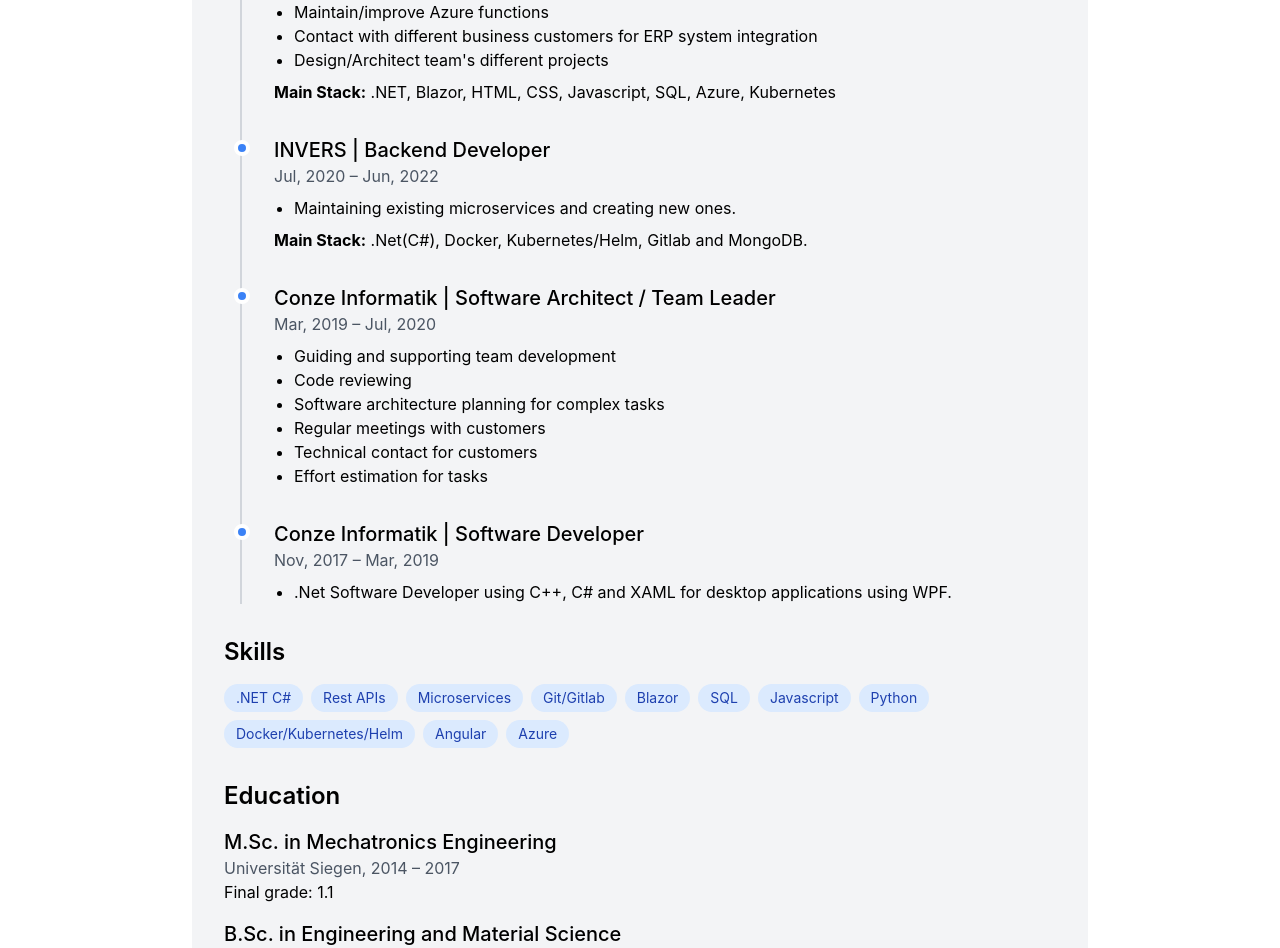
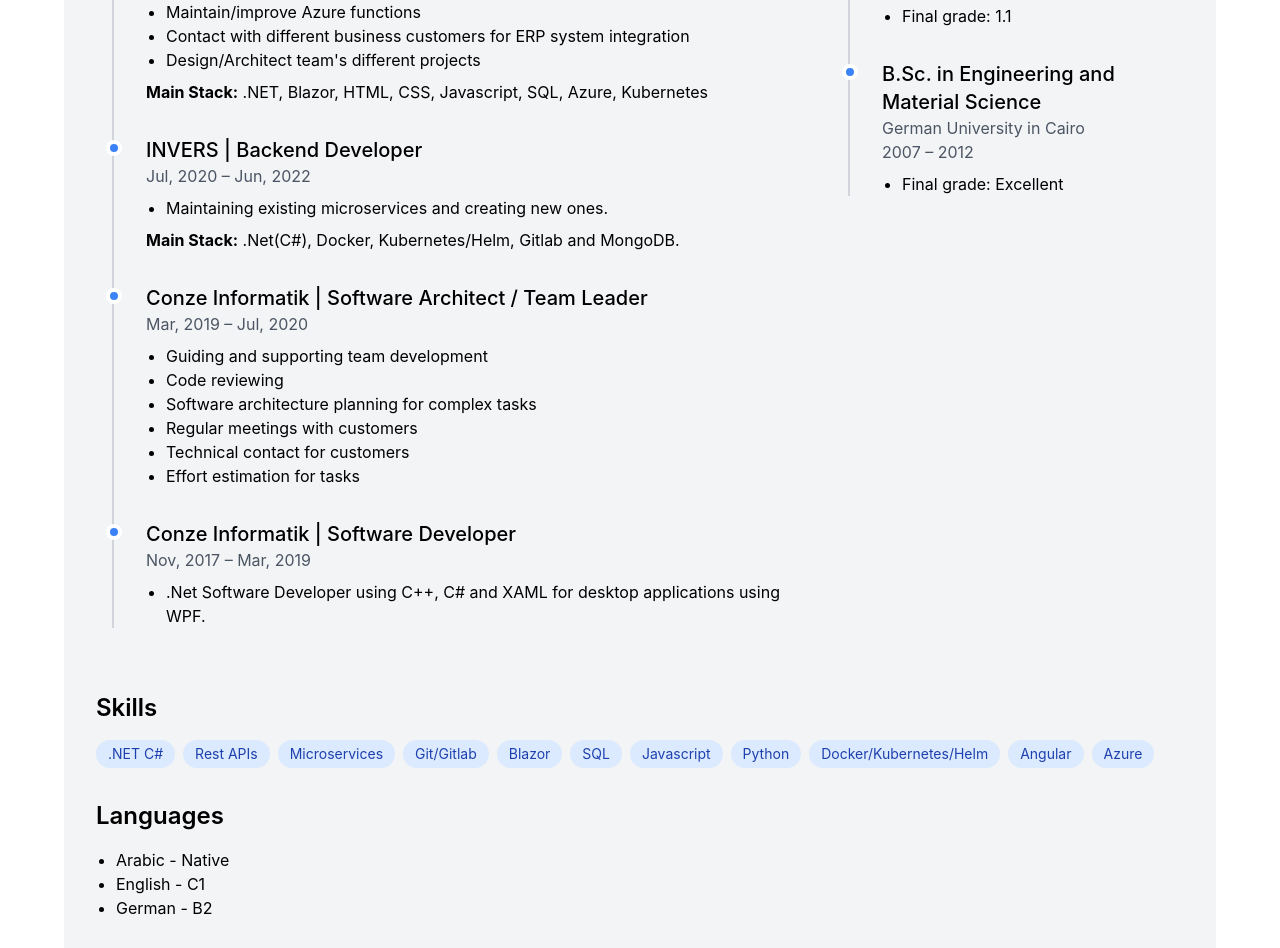
Before and after one commit to 3lwan/3lwan.github.io, a React (Create React App) app: page / in a window 1280 px wide. Shown: the part 384-1332 px from the top of the page. Built offline with nearby package versions, Linux system fonts and the light colour scheme.

Commit message:
Placed university beside work

```diff
--- a/src/App.js
+++ b/src/App.js
@@ -3,9 +3,26 @@
 import { FontAwesomeIcon } from '@fortawesome/react-fontawesome';
 import { faXing } from '@fortawesome/free-brands-svg-icons';
 
+const TimelineItem = ({ title, subtitle, date, details, stack }) => (
+  <div className="mb-8 relative">
+    <div className="absolute -left-10 mt-1 w-4 h-4 rounded-full bg-blue-500 border-4 border-white"></div>
+    <h4 className="text-xl font-medium">{title}</h4>
+    {subtitle && <p className="text-gray-600">{subtitle}</p>}
+    <p className="text-gray-600">{date}</p>
+    {details && (
+      <ul className="list-disc pl-5 mt-2">
+        {details.map((detail, i) => (
+          <li key={i}>{detail}</li>
+        ))}
+      </ul>
+    )}
+    {stack && <p className="mt-2"><strong>Main Stack:</strong> {stack}</p>}
+  </div>
+);
+
 const App = () => {
   return (
-    <div className="max-w-4xl mx-auto p-8 bg-gray-100 min-h-screen">
+    <div className="max-w-6xl mx-auto p-8 bg-gray-100 min-h-screen">
       <header className="mb-8 text-center">
         <h1 className="text-4xl font-bold mb-2">Mohamed Elwan</h1>
         <h2 className="text-2xl text-gray-600 mb-4">C# Software Developer</h2>
@@ -38,7 +55,8 @@
         </div>
       </header>
 
-      <section className="mb-8">
+      <div className="flex flex-col md:flex-row gap-8">
+        <section className="mb-8 md:w-2/3">
           <h3 className="text-2xl font-semibold mb-4">Professional Experience</h3>
           <div className="relative border-l-2 border-gray-300 pl-8 ml-4">
             {[
@@ -78,20 +96,29 @@
                 details: [".Net Software Developer using C++, C# and XAML for desktop applications using WPF."],
               }
             ].map((job, index) => (
-            <div key={index} className="mb-8 relative">
-              <div className="absolute -left-10 mt-1 w-4 h-4 rounded-full bg-blue-500 border-4 border-white"></div>
-              <h4 className="text-xl font-medium">{job.title}</h4>
-              <p className="text-gray-600">{job.date}</p>
-              <ul className="list-disc pl-5 mt-2">
-                {job.details.map((detail, i) => (
-                  <li key={i}>{detail}</li>
-                ))}
-              </ul>
-              {job.stack && <p className="mt-2"><strong>Main Stack:</strong> {job.stack}</p>}
-            </div>
+              <TimelineItem key={index} {...job} />
             ))}
           </div>
         </section>
+
+        <section className="mb-8 md:w-1/3">
+          <h3 className="text-2xl font-semibold mb-4">Education</h3>
+          <div className="relative border-l-2 border-gray-300 pl-8 ml-4">
+            <TimelineItem
+              title="M.Sc. in Mechatronics Engineering"
+              subtitle="Universität Siegen"
+              date="2014 – 2017"
+              details={["Final grade: 1.1"]}
+            />
+            <TimelineItem
+              title="B.Sc. in Engineering and Material Science"
+              subtitle="German University in Cairo"
+              date="2007 – 2012"
+              details={["Final grade: Excellent"]}
+            />
+          </div>
+        </section>
+      </div>
 
       <section className="mb-8">
         <h3 className="text-2xl font-semibold mb-4">Skills</h3>
@@ -101,22 +128,6 @@
               {skill}
             </span>
           ))}
-        </div>
-      </section>
-
-      <section className="mb-8">
-        <h3 className="text-2xl font-semibold mb-4">Education</h3>
-        <div className="space-y-4">
-          <div>
-            <h4 className="text-xl font-medium">M.Sc. in Mechatronics Engineering</h4>
-            <p className="text-gray-600">Universität Siegen, 2014 – 2017</p>
-            <p>Final grade: 1.1</p>
-          </div>
-          <div>
-            <h4 className="text-xl font-medium">B.Sc. in Engineering and Material Science</h4>
-            <p className="text-gray-600">German University in Cairo, 2007 – 2012</p>
-            <p>Final grade: Excellent</p>
-          </div>
         </div>
       </section>
 
```
Lines whose indentation alone changed are shown as unchanged.
